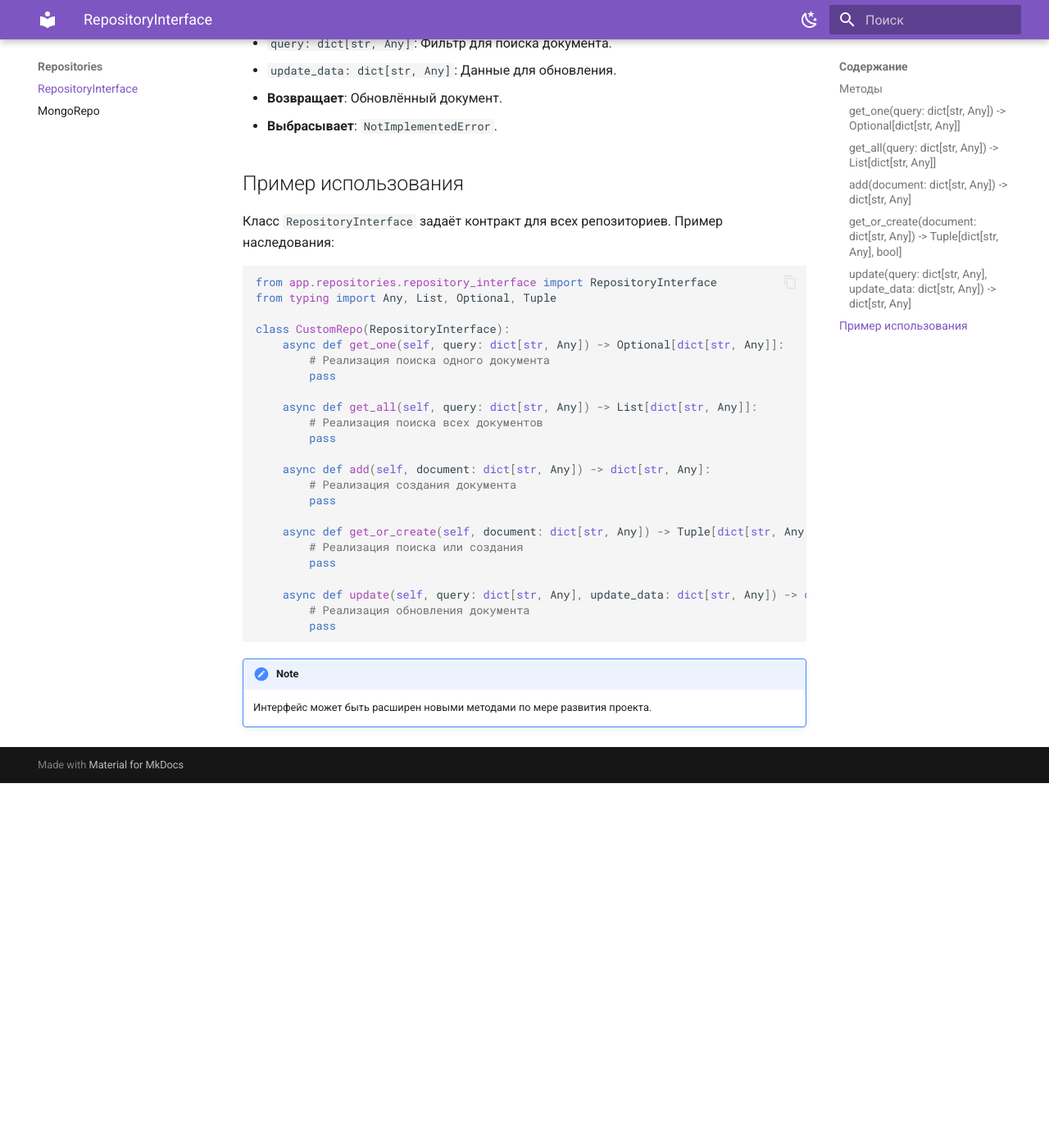
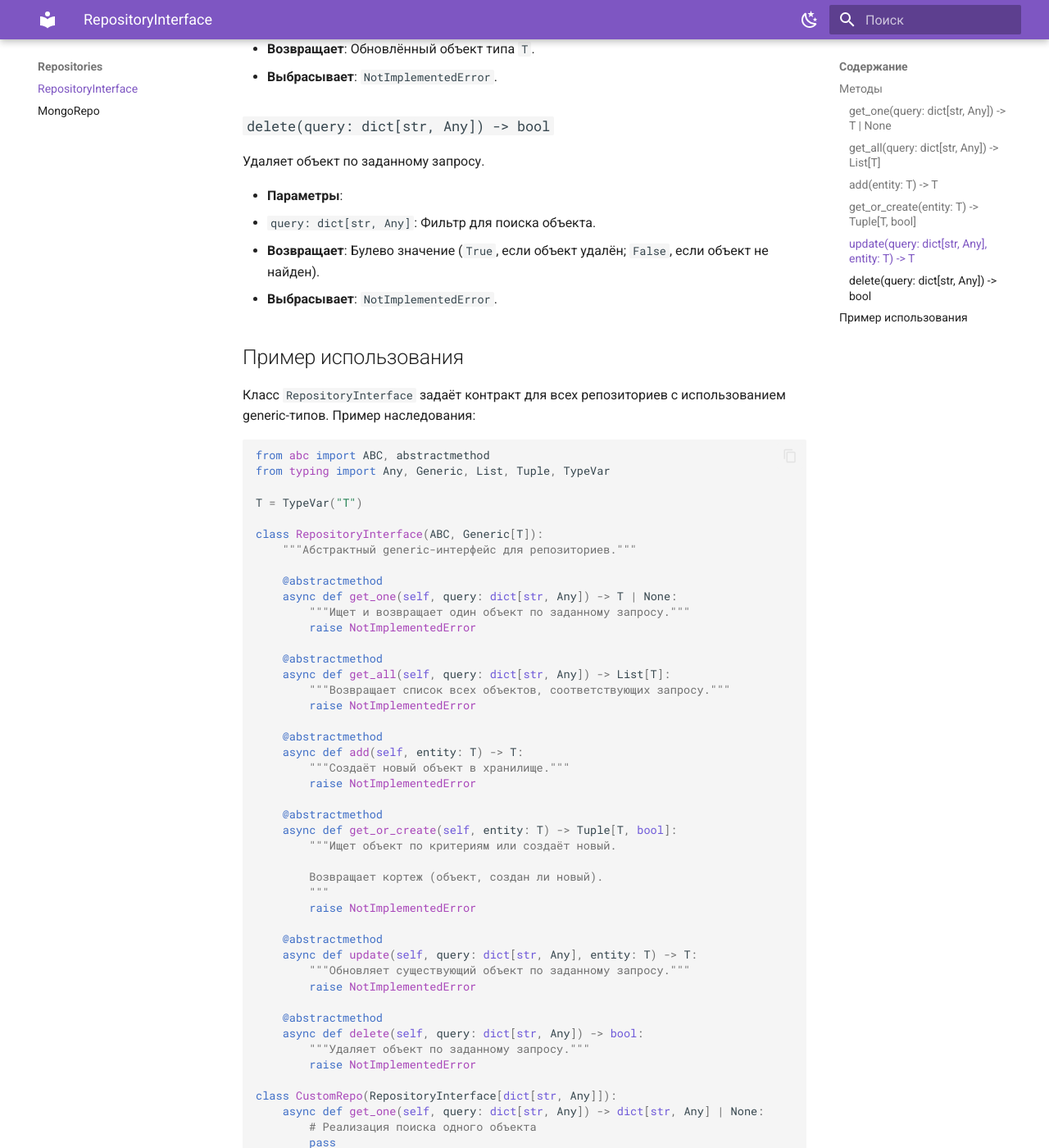
Before and after one commit to SLUT-Science-Learning-Unity-Trolling/Chalkboard-OCR-Classification-Kit, an MkDocs documentation site: the page built from docs/repositories/abc_repo.md, in a window 1280 px wide and 1400 px high, scrolled down 1696 px. Shown: the whole window at 82% size. Built offline with MkDocs 1.6.1 and Material for MkDocs 9.7.7, drawn with Linux system fonts in a browser that asks for light colours; before the commit the page ends 2651 px from its top, so only the background shows below that; some of the changed text lies outside the part shown.

Commit message:
[+] Сделал рабочую связку БД + Сервис + API [Docs] Обновил и добавил документацию по отсутствующим файлам [+] Добавил библиотеки litestar, dotenv [+] Немного изменил и начал брать данные для гейтвеев из config.py и .env

````diff
--- a/docs/repositories/abc_repo.md
+++ b/docs/repositories/abc_repo.md
@@ -1,79 +1,129 @@
 # RepositoryInterface
 
-`RepositoryInterface` — это абстрактный базовый класс, предназначенный для определения интерфейса репозиториев в проекте **Chalkboard OCR Classification Kit**. Он задаёт контракт для работы с данными в различных хранилищах (например, MongoDB, PostgreSQL и других).
+`RepositoryInterface` — это абстрактный базовый класс с поддержкой generic-типов, предназначенный для определения интерфейса репозиториев в проекте **Chalkboard OCR Classification Kit**. Он задаёт контракт для работы с данными в различных хранилищах (например, MongoDB, PostgreSQL и других).
 
 !!! info
     Все методы выбрасывают `NotImplementedError`, чтобы предотвратить использование интерфейса напрямую. Реализация должна быть предоставлена в классах-наследниках.
 
 ## Методы
 
-### `get_one(query: dict[str, Any]) -> Optional[dict[str, Any]]`
-Ищет и возвращает один документ по заданному запросу.
+### `get_one(query: dict[str, Any]) -> T | None`
+Ищет и возвращает один объект по заданному запросу.
 
 - **Параметры**:
   - `query: dict[str, Any]`: Фильтр для поиска (например, `{"id": "123"}`).
-- **Возвращает**: Экземпляр документа или `None`, если ничего не найдено.
+- **Возвращает**: Экземпляр объекта типа `T` или `None`, если ничего не найдено.
 - **Выбрасывает**: `NotImplementedError`.
 
-### `get_all(query: dict[str, Any]) -> List[dict[str, Any]]`
-Возвращает список всех документов, соответствующих запросу.
+### `get_all(query: dict[str, Any]) -> List[T]`
+Возвращает список всех объектов, соответствующих запросу.
 
 - **Параметры**:
   - `query: dict[str, Any]`: Фильтр для поиска (опционально).
-- **Возвращает**: Список документов.
+- **Возвращает**: Список объектов типа `T`.
 - **Выбрасывает**: `NotImplementedError`.
 
-### `add(document: dict[str, Any]) -> dict[str, Any]`
-Создаёт новый документ в хранилище.
+### `add(entity: T) -> T`
+Создаёт новый объект в хранилище.
 
 - **Параметры**:
-  - `document: dict[str, Any]`: Данные для создания документа.
-- **Возвращает**: Созданный документ.
+  - `entity: T`: Данные для создания объекта.
+- **Возвращает**: Созданный объект типа `T`.
 - **Выбрасывает**: `NotImplementedError`.
 
-### `get_or_create(document: dict[str, Any]) -> Tuple[dict[str, Any], bool]`
-Ищет документ по критериям, а если он не найден — создаёт новый.
+### `get_or_create(entity: T) -> Tuple[T, bool]`
+Ищет объект по критериям, а если он не найден — создаёт новый.
 
 - **Параметры**:
-  - `document: dict[str, Any]`: Данные для поиска или создания.
-- **Возвращает**: Кортеж из документа и булева значения (`True`, если создан; `False`, если найден).
+  - `entity: T`: Данные для поиска или создания.
+- **Возвращает**: Кортеж из объекта типа `T` и булева значения (`True`, если создан; `False`, если найден).
 - **Выбрасывает**: `NotImplementedError`.
 
-### `update(query: dict[str, Any], update_data: dict[str, Any]) -> dict[str, Any]`
-Обновляет существующий документ по заданному запросу.
+### `update(query: dict[str, Any], entity: T) -> T`
+Обновляет существующий объект по заданному запросу.
 
 - **Параметры**:
-  - `query: dict[str, Any]`: Фильтр для поиска документа.
-  - `update_data: dict[str, Any]`: Данные для обновления.
-- **Возвращает**: Обновлённый документ.
+  - `query: dict[str, Any]`: Фильтр для поиска объекта.
+  - `entity: T`: Данные для обновления.
+- **Возвращает**: Обновлённый объект типа `T`.
+- **Выбрасывает**: `NotImplementedError`.
+
+### `delete(query: dict[str, Any]) -> bool`
+Удаляет объект по заданному запросу.
+
+- **Параметры**:
+  - `query: dict[str, Any]`: Фильтр для поиска объекта.
+- **Возвращает**: Булево значение (`True`, если объект удалён; `False`, если объект не найден).
 - **Выбрасывает**: `NotImplementedError`.
 
 ## Пример использования
-Класс `RepositoryInterface` задаёт контракт для всех репозиториев. Пример наследования:
+Класс `RepositoryInterface` задаёт контракт для всех репозиториев с использованием generic-типов. Пример наследования:
 
 ```python
-from app.repositories.repository_interface import RepositoryInterface
-from typing import Any, List, Optional, Tuple
+from abc import ABC, abstractmethod
+from typing import Any, Generic, List, Tuple, TypeVar
 
-class CustomRepo(RepositoryInterface):
-    async def get_one(self, query: dict[str, Any]) -> Optional[dict[str, Any]]:
-        # Реализация поиска одного документа
+T = TypeVar("T")
+
+class RepositoryInterface(ABC, Generic[T]):
+    """Абстрактный generic-интерфейс для репозиториев."""
+
+    @abstractmethod
+    async def get_one(self, query: dict[str, Any]) -> T | None:
+        """Ищет и возвращает один объект по заданному запросу."""
+        raise NotImplementedError
+
+    @abstractmethod
+    async def get_all(self, query: dict[str, Any]) -> List[T]:
+        """Возвращает список всех объектов, соответствующих запросу."""
+        raise NotImplementedError
+
+    @abstractmethod
+    async def add(self, entity: T) -> T:
+        """Создаёт новый объект в хранилище."""
+        raise NotImplementedError
+
+    @abstractmethod
+    async def get_or_create(self, entity: T) -> Tuple[T, bool]:
+        """Ищет объект по критериям или создаёт новый.
+
+        Возвращает кортеж (объект, создан ли новый).
+        """
+        raise NotImplementedError
+
+    @abstractmethod
+    async def update(self, query: dict[str, Any], entity: T) -> T:
+        """Обновляет существующий объект по заданному запросу."""
+        raise NotImplementedError
+
+    @abstractmethod
+    async def delete(self, query: dict[str, Any]) -> bool:
+        """Удаляет объект по заданному запросу."""
+        raise NotImplementedError
+
+class CustomRepo(RepositoryInterface[dict[str, Any]]):
+    async def get_one(self, query: dict[str, Any]) -> dict[str, Any] | None:
+        # Реализация поиска одного объекта
         pass
 
     async def get_all(self, query: dict[str, Any]) -> List[dict[str, Any]]:
-        # Реализация поиска всех документов
+        # Реализация поиска всех объектов
         pass
 
-    async def add(self, document: dict[str, Any]) -> dict[str, Any]:
-        # Реализация создания документа
+    async def add(self, entity: dict[str, Any]) -> dict[str, Any]:
+        # Реализация создания объекта
         pass
 
-    async def get_or_create(self, document: dict[str, Any]) -> Tuple[dict[str, Any], bool]:
+    async def get_or_create(self, entity: dict[str, Any]) -> Tuple[dict[str, Any], bool]:
         # Реализация поиска или создания
         pass
 
-    async def update(self, query: dict[str, Any], update_data: dict[str, Any]) -> dict[str, Any]:
-        # Реализация обновления документа
+    async def update(self, query: dict[str, Any], entity: dict[str, Any]) -> dict[str, Any]:
+        # Реализация обновления объекта
+        pass
+
+    async def delete(self, query: dict[str, Any]) -> bool:
+        # Реализация удаления объекта
         pass
 ```
 
--- a/mkdocs.yml
+++ b/mkdocs.yml
@@ -1,6 +1,7 @@
 site_name: Chalkboard OCR Classification Kit
 site_description: Документация проекта Chalkboard-OCR-Classification-Kit
 site_author: ProudRykar
+
 theme:
   custom_dir: docs/custom_theme
   name: material
@@ -23,28 +24,39 @@ theme:
       toggle:
         icon: material/white-balance-sunny
         name: Включить светлую тему
+
 nav:
   - Home: index.md
-  - Core: [in_work.md]
-  - Errors: [in_work.md]
-  - Models: [in_work.md]
-  - Schema: [in_work.md]
-  - Scripts: [in_work.md]
-  - Services: [in_work.md]
-  - Utils: [in_work.md]
+  - Core:
+      - Models:
+          - User: core/models/user.md
+      - Services:
+          - UserService: core/services/user_service.md
+  - Errors:
+      - User Errors: errors/user.md
+  - Schema:
+      - UserDTO: schema/user_dto.md
+  - Scripts:
+      - Clean Project: scripts/clean_project.md
+  - Utils: []
   - Repositories:
-    - RepositoryInterface: repositories/abc_repo.md
-    - MongoRepo: repositories/mongo_repo.md
-  - Tests: [in_work.md]
-  - Graphs: diagrams/diagrams.md
+      - RepositoryInterface: repositories/abc_repo.md
+      - MongoRepo: repositories/mongo_repo.md
+  - Tests: []
+  - Graphs:
+      - Overview: diagrams/diagrams.md
+      - Business Logic Diagram: diagrams/business_logic_diagram.png
+      - Tech Architecture Diagram: diagrams/tech_architecture_diagram.png
+
 plugins:
-  - search  # Если ещё не добавлен, для поиска
-  - glightbox  # Плагин для lightbox
+  - search
+  - glightbox
+
 markdown_extensions:
   - admonition
   - codehilite
   - toc:
       permalink: true
-  - attr_list  # Для поддержки классов в изображениях
-  - md_in_html  # Для HTML в Markdown (если нужно)
-  - pymdownx.blocks.caption  # Для подписей под изображениями (опционально)
+  - attr_list
+  - md_in_html
+  - pymdownx.blocks.caption
--- a/pyproject.toml
+++ b/pyproject.toml
@@ -17,6 +17,8 @@ starlette = "^0.48.0"
 uvicorn = "^0.36.0"
 httpx = "^0.28.1"
 fastapi = "^0.117.1"
+litestar = "^2.17.0"
+dotenv = "^0.9.9"
 
 [tool.poetry.group.docs]
 optional = true
````
Also changed, not shown: docs/core/models/user.md (added, +50 -0 lines), docs/core/services/user_service.md (added, +65 -0 lines), docs/errors/user.md (added, +48 -0 lines), docs/schema/user_dto.md (added, +39 -0 lines), docs/scripts/clean_project.md (added, +81 -0 lines), 12 other files.
